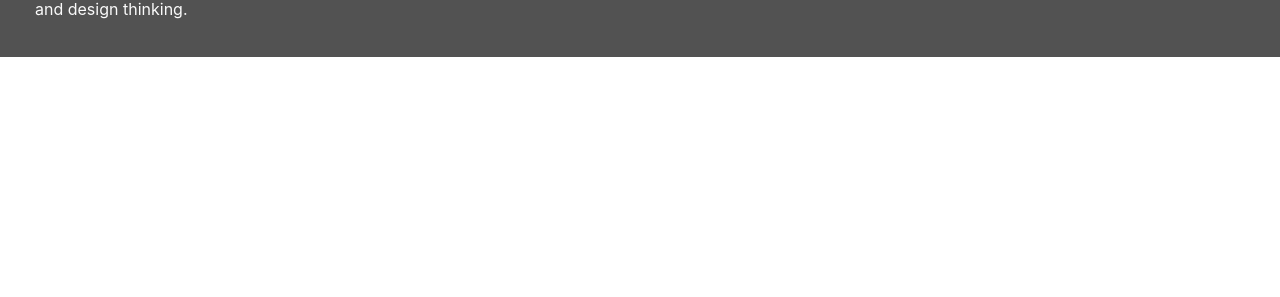
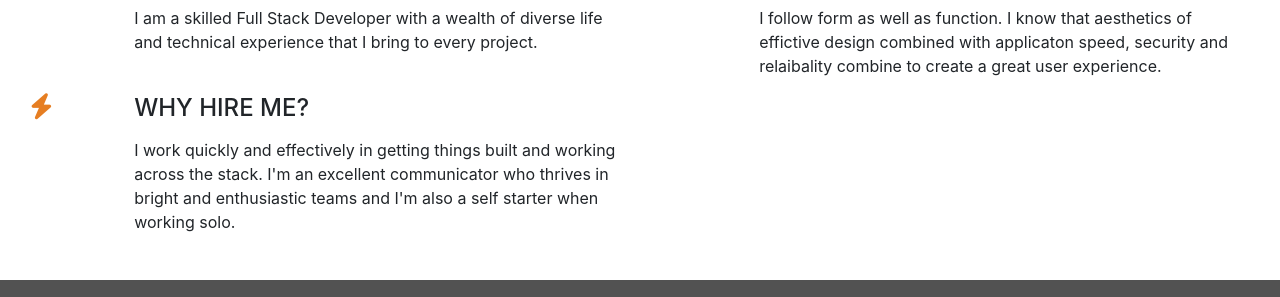
Before and after one commit to ZabeenaSherzoie/Bootstrap-resume, a plain HTML site: page index.html in a window 1280 px wide. Shown: the part 505-802 px from the top of the page. Drawn offline with nearby package versions, Linux system fonts and the light colour scheme.

Commit message:
adding three reason section

```diff
--- a/assets/css/style.css
+++ b/assets/css/style.css
@@ -4,6 +4,9 @@
 
 .bg-color-name-title {
     background-color: #676767;
+}
+.bg-color-three-reasons{
+    background-color: #fff;
 }
 
 .ui-menu-color-home {
@@ -43,6 +46,20 @@ h4 {
 
 .inline-block {
     display: inline-block;
+}
+.row-table{
+    display:table;
+}
+.section-column{
+    display: table-cell;
+    padding:0 30px 30px;
+    float:none;
+}
+.section-heading{
+    font-family:"Exo", sans-serif;
+    font-weight: 300;
+    margin-top:25px;
+    margin-bottom:40px;
 }
 
 /*--------------------------------------------Heading*/
@@ -182,3 +199,11 @@ footer {
 #footer-details {
     padding: 20px;
 }
+/*--------------------------------------------Three reasons*/
+.three-reasons-icon{
+    font-size:26px;
+    color:#e67e22;
+}
+.three-reasons-heading{
+    margin-bottom: 15px;
+}
--- a/index.html
+++ b/index.html
@@ -1,15 +1,19 @@
 <!DOCTYPE html>
 <html lang="en">
+
 <head>
     <meta charset="UTF-8">
     <meta http-equiv="X-UA-Compatible" content="IE=edge">
     <meta name="viewport" content="width=device-width, initial-scale=1.0">
-    <link rel="stylesheet" href="https://cdn.jsdelivr.net/npm/bootstrap@4.6.2/dist/css/bootstrap.min.css" integrity="sha384-xOolHFLEh07PJGoPkLv1IbcEPTNtaed2xpHsD9ESMhqIYd0nLMwNLD69Npy4HI+N" crossorigin="anonymous">
+    <link rel="stylesheet" href="https://cdn.jsdelivr.net/npm/bootstrap@4.6.2/dist/css/bootstrap.min.css"
+        integrity="sha384-xOolHFLEh07PJGoPkLv1IbcEPTNtaed2xpHsD9ESMhqIYd0nLMwNLD69Npy4HI+N" crossorigin="anonymous">
     <script src="https://kit.fontawesome.com/2408548ad3.js" crossorigin="anonymous"></script>
-    <link rel="stylesheet" href="https://cdnjs.cloudflare.com/ajax/libs/hover.css/2.1.1/css/hover-min.css" type="text/css" />
+    <link rel="stylesheet" href="https://cdnjs.cloudflare.com/ajax/libs/hover.css/2.1.1/css/hover-min.css"
+        type="text/css" />
     <link rel="stylesheet" href="assets/css/style.css">
     <title>Zabeena</title>
 </head>
+
 <body>
     <header>
         <div class="row no-gutters">
@@ -25,16 +29,20 @@
                     <div class="col">
                         <ul id="nav" class="list-inline menucontainer">
                             <li class="col-6 col-sm-3 ui-menu-color-home list-inline-item menuitem">
-                                <a href="#" class="hvr-sweep-to-bottom"><i class="fa-solid fa-house" aria-hidden="true"></i><span>Home</span></a>
+                                <a href="#" class="hvr-sweep-to-bottom"><i class="fa-solid fa-house"
+                                        aria-hidden="true"></i><span>Home</span></a>
                             </li>
                             <li class="col-6 col-sm-3 ui-menu-color-contact list-inline-item menuitem">
-                                <a href="contact.html" class="hvr-sweep-to-bottom"><i class="fa-regular fa-comment" aria-hidden="true"></i><span>Contact</span></a>
+                                <a href="contact.html" class="hvr-sweep-to-bottom"><i class="fa-regular fa-comment"
+                                        aria-hidden="true"></i><span>Contact</span></a>
                             </li>
                             <li class="col-6 col-sm-3 ui-menu-color-resume list-inline-item menuitem">
-                                <a href="resume.html" class="hvr-sweep-to-bottom"><i class="fa-solid fa-graduation-cap" aria-hidden="true"></i><span>Resume</span></a>
+                                <a href="resume.html" class="hvr-sweep-to-bottom"><i class="fa-solid fa-graduation-cap"
+                                        aria-hidden="true"></i><span>Resume</span></a>
                             </li>
                             <li class="col-6 col-sm-3 ui-menu-color-download list-inline-item menuitem">
-                                <a href="#" class="hvr-sweep-to-bottom"><i class="fa-solid fa-download" aria-hidden="true"></i><span>Download</span></a>
+                                <a href="#" class="hvr-sweep-to-bottom"><i class="fa-solid fa-download"
+                                        aria-hidden="true"></i><span>Download</span></a>
                             </li>
                         </ul>
                     </div>
@@ -50,6 +58,51 @@
                         <h3 class="section-heading uppercase">About Me</h3>
                     </div>
                 </div>
+                <div class="row">
+                    <div class="col-10 offset-1 offset-sm-0 col-sm-4 col-md-6">
+                        <div class="row">
+                            <div class="col-2">
+                                <i class="three-reasons-icon fa-solid fa-question" area-hidden="true"></i>
+                            </div>
+                            <div class="col-10">
+                                <h4 class="three-reasons-heading uppercase">What do I do?</h4>
+                                <p>I am a skilled Full Stack Developer with a wealth of diverse life and
+                                    technical experience that I bring to every project.
+                                </p>
+                            </div>
+                        </div>
+                    </div>
+                    <div class="col-10 offset-1 offset-sm-0 col-sm-4 col-md-6">
+                        <div class="row">
+                            <div class="col-2">
+                                <i class="three-reasons-icon fa-solid fa-thumbs-up" area-hidden="true"></i>
+                            </div>
+                            <div class="col-10">
+                                <h4 class="three-reasons-heading uppercase">How do I do it?</h4>
+                                <p>
+                                    I follow form as well as function. I know that aesthetics of effictive
+                                    design combined with applicaton speed, security and relaibality combine
+                                    to create a great user experience.
+                                </p>
+                            </div>
+                        </div>
+                    </div>
+                    <div class="col-10 offset-1 offset-sm-0 col-sm-4 col-md-6">
+                        <div class="row">
+                            <div class="col-2">
+                                <i class="three-reasons-icon fa-solid fa-bolt" area-hidden="true"></i>
+                            </div>
+                            <div class="col-10">
+                                <h4 class="three-reasons-heading uppercase">Why hire me?</h4>
+                                <p>
+                                    I work quickly and effectively in getting things built and working across the stack. I'm an excellent
+                                    communicator who thrives in bright and enthusiastic teams and I'm also a self
+                                     starter when working solo.
+                                </p>
+                            </div>
+                        </div>
+                    </div>
+                </div>
             </div>
         </div>
     </section>
@@ -58,7 +111,8 @@
             <div class="col-sm-4">
                 <h5 class="uppercase general-sub">About</h5>
                 <p class="inline-block">
-                    Full Stack Web Developer. Skilled in everything from HTML to Heroku. The capacity for structural and design thinking.
+                    Full Stack Web Developer. Skilled in everything from HTML to Heroku. The capacity for structural and
+                    design thinking.
                 </p>
             </div>
             <div class="col-sm-4">
@@ -115,4 +169,5 @@
         </div>
     </footer>
 </body>
+
 </html>
```
